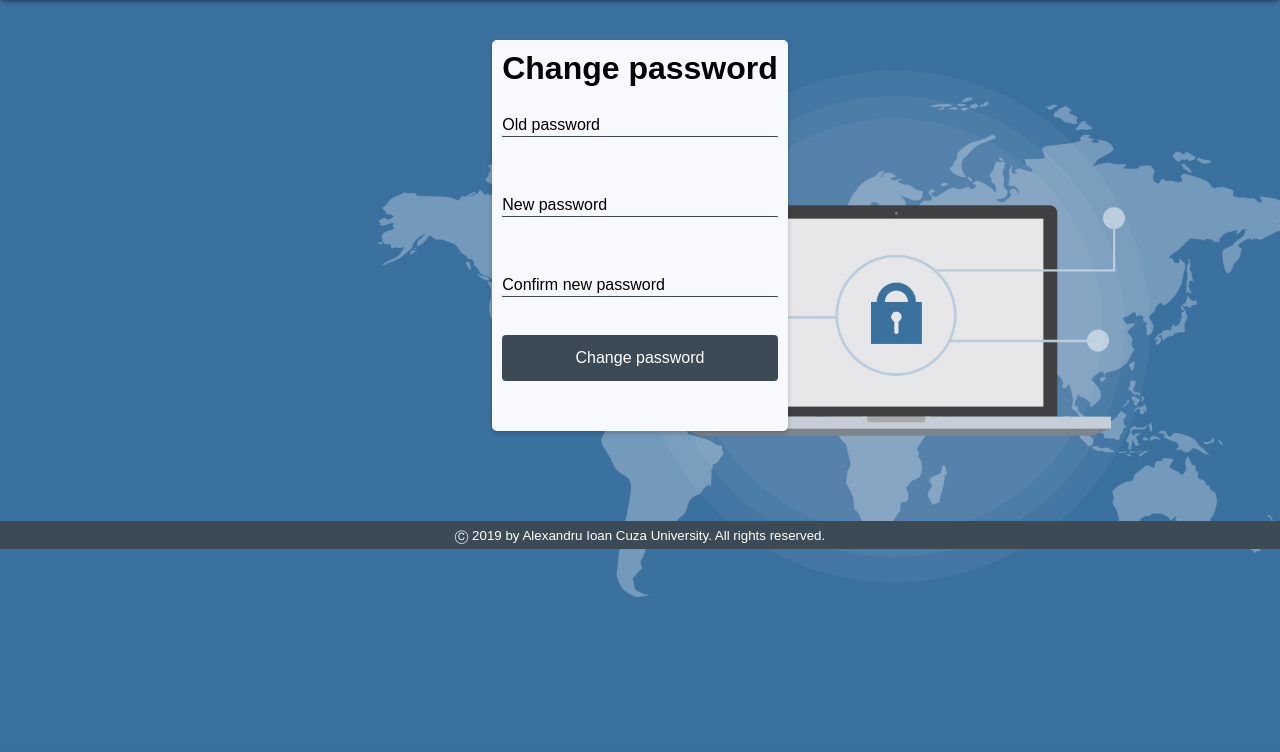
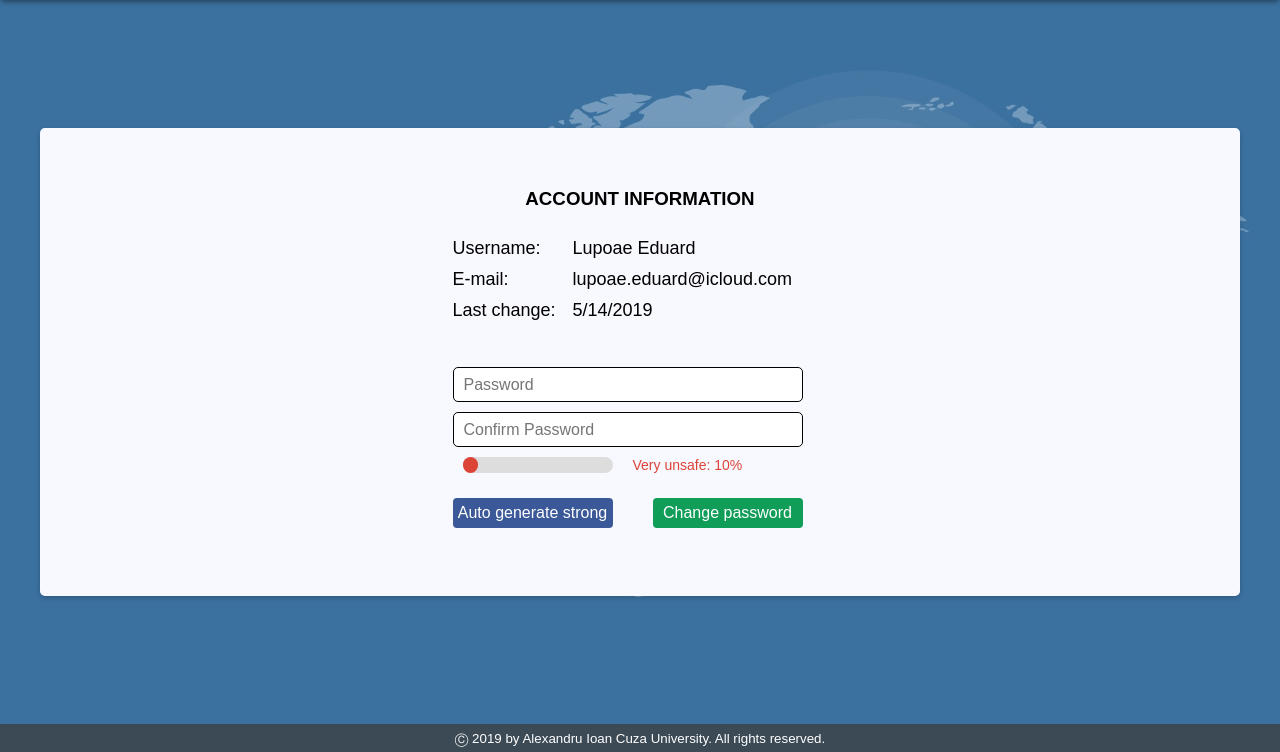
Before and after one commit to elupoae/ProiectTW, a PHP site: page /settings.html in a window 1280 px wide. Shown: the part 59-811 px from the top of the page. Before the commit the page ends 656 px from the top, so only its background shows below. Run offline with PHP 8.4, Linux system fonts and the light colour scheme.

Commit message:
Settings and User page

```diff
--- a/css/account-styles.css
+++ b/css/account-styles.css
@@ -1,14 +1,3 @@
-.main-setting {
-    display: flex;
-    flex-wrap: wrap;
-    justify-content: center;
-}
-
-.main-page {
-    margin: 40px 20px;
-}
-
-
 .main {
     margin-top: 20px;
     width: 100%;
--- a/css/login-box.css
+++ b/css/login-box.css
@@ -103,7 +103,7 @@ img {
 .box-content {
     background-color: ghostwhite;
     border: 1px solid #888;
-    width: 400px;
+    width: 375px;
     max-width: 96%;
     float: right;
     margin: 4% 2%;
--- /dev/null
+++ b/css/settings.css
@@ -0,0 +1,178 @@
+.title {
+    text-align: center;
+}
+
+.title1 {
+    margin-top: 50px;
+    text-align: center;
+    width: 100%;
+}
+
+h3 {
+    font-weight: bold;
+}
+
+.all-member-info-pass {
+    display: flex;
+    flex-wrap: wrap;
+    justify-content: space-around;
+}
+
+.all-member-info-pass .member-info-pass {
+    width: 156px;
+}
+
+.member-info-pass .title {
+    color: #404040;
+}
+
+.member-info-pass .info-pass {
+    margin: -25px 48px 10px 48px;
+    width: 60px;
+    height: 60px;
+    border-radius: 50%;
+    background-color: #000;
+}
+
+.member-info-pass .info-pass p {
+    color: #fff;
+    font-weight: bold;
+    font-size: 21px;
+    text-align: center;
+    padding-top: 17px;
+}
+
+#all-accounts {
+    background-color: #0F9D58;
+}
+
+#weak-passwords {
+    background-color: #ff9d06;
+}
+
+#expired-passwords {
+    background-color: #DB4437;
+}
+
+
+#identical-passwords {
+    background-color: #753098;
+}
+
+.form-ch-ps {
+    display: flex;
+    flex-direction: column;
+}
+
+.account-info {
+    display: flex;
+    flex-wrap: wrap;
+    justify-content: space-around;
+}
+
+.account-info .info {
+    display: flex;
+    flex-direction: row;
+    font-size: 18px;
+    margin-top: 10px;
+}
+
+.personal-info {
+    width: 375px;
+    margin-bottom: 50px;
+}
+
+.personal-info .p-inf {
+    font-size: 18px;
+    width: 120px;
+}
+
+.input-pass {
+    width: 350px;
+    margin: 0;
+    border: 0;
+    border-left: 1px solid;
+    border-right: 1px solid;
+    outline: none;
+    height: 35px;
+    font-size: 16px;
+    padding-left: 10px;
+}
+
+.input-pass#passOne, .input-pass#passTwo {
+    margin-top: 10px;
+    border: 1px solid;
+    border-radius: 5px;
+    -webkit-border-radius: 5px;
+    -moz-border-radius: 5px;
+}
+
+.input-pass#passOne:focus, .input-pass#passTwo:focus {
+    border: 2px solid #0F9D58;
+}
+
+.button-z {
+    width: 375px;
+    display: flex;
+    flex-direction: row;
+}
+
+button#button-cp {
+    background-color: #0F9D58;
+    color: white;
+    border: none;
+    cursor: pointer;
+
+    padding: 0;
+    margin-top: 15px;
+    width: 150px;
+    height: 30px;
+    border-radius: 4px;
+    font-size: 16px;
+}
+
+button#button-gp {
+    background-color: #3b5998;
+    color: white;
+    border: none;
+    cursor: pointer;
+
+    padding: 0;
+    margin: 15px 40px 0 0;
+    width: 160px;
+    height: 30px;
+    border-radius: 4px;
+    font-size: 16px;
+}
+
+
+
+.strong-bar {
+    display: flex;
+    flex-direction: row;
+}
+
+#myProgress {
+    margin: 10px;
+    width: 150px;
+    background-color: #ddd;
+    border-radius: 10px;
+    -webkit-border-radius: 10px;
+    -moz-border-radius: 10px;
+}
+
+#myBar {
+    width: 10%;
+    height: 16px;
+    background-color: #DB4437;
+
+    border-radius: 10px;
+    -webkit-border-radius: 10px;
+    -moz-border-radius: 10px;
+}
+
+.strong-bar p {
+    color: #DB4437;
+    margin: 10px;
+    font-size: 14px;
+}
--- a/settings.html
+++ b/settings.html
@@ -8,7 +8,8 @@
     <meta name="author" content="Lupoae Eduard, Neculache Nicu">
     <meta name="description" content="Password manager for management password and protection.">
     <link rel="stylesheet" href="css/nav-bar.css">
-    <link rel="stylesheet" href="css/account-styles.css">
+    <link rel="stylesheet" href="css/settings.css">
+    <link rel="stylesheet" href="css/login-box.css">
     <link rel="stylesheet" href="https://use.fontawesome.com/releases/v5.7.2/css/all.css"
           integrity="sha384-fnmOCqbTlWIlj8LyTjo7mOUStjsKC4pOpQbqyi7RrhN7udi9RwhKkMHpvLbHG9Sr" crossorigin="anonymous">
 </head>
@@ -32,37 +33,38 @@
     </nav>
 </header>
 
-<div class="main-setting">
-
-    <div class="main-page">
-        <div class="contact" id="newPasswordDiv">
-            <h1 class="title"><b>Change password</b></h1>
-            <div class="form">
-                <input class="input-subject" type="password" name="oldPassword" placeholder="" autocomplete="off"
-                       required/>
-                <label class="label">
-                    <span class="content-subject">Old password</span>
-                </label>
-            </div>
-            <div class="form">
-                <input class="input-subject" type="password" name="newPassword" placeholder="" autocomplete="off"
-                       required/>
-                <label class="label">
-                    <span class="content-subject">New password</span>
-                </label>
-            </div>
-            <div class="form">
-                <input class="input-subject" type="password" name="confirmPassword" placeholder="" autocomplete="off"
-                       required/>
-                <label class="label">
-                    <span class="content-subject">Confirm new password</span>
-                </label>
-            </div>
-            <button type="submit">Change password</button>
+<div class="main-page">
+    <div class="account-info">
+        <div class="title1"><h3>ACCOUNT INFORMATION</h3></div>
+        <br>
+        <div class="personal-info">
+            <br>
+            <div class="info"><p class="p-inf">Username:</p>
+                <p class="username">Lupoae Eduard</p></div>
+            <div class="info"><p class="p-inf">E-mail:</p>
+                <p class="email">lupoae.eduard@icloud.com</p></div>
+            <div class="info"><p class="p-inf">Last change:</p>
+                <p class="date">5/14/2019</p></div>
+            <br>
+            <br>
+            <form class="form-ch-ps">
+                <input class="input-pass" type="password" placeholder="Password" id="passOne"/>
+                <input class="input-pass" type="password" placeholder="Confirm Password" id="passTwo"/>
+                <div class="strong-bar">
+                    <div id="myProgress">
+                        <div id="myBar"></div>
+                    </div>
+                    <p>Very unsafe: 10%</p>
+                </div>
+                <div class="button-z">
+                    <button class="button-sp" id="button-gp" type="submit">Auto generate strong</button>
+                    <button class="button-sp" id="button-cp" type="submit">Change password</button>
+                </div>
+            </form>
         </div>
-
     </div>
 </div>
+
 
 <footer id="footer">
     <div class="container-footer">
```
Also changed, not shown: other parts of css/account-styles.css (+58 -0 lines), javascript/user.js (+17 -4 lines), user.html (+44 -5 lines), image/Passwords-are-like-underpants.png (deleted).
